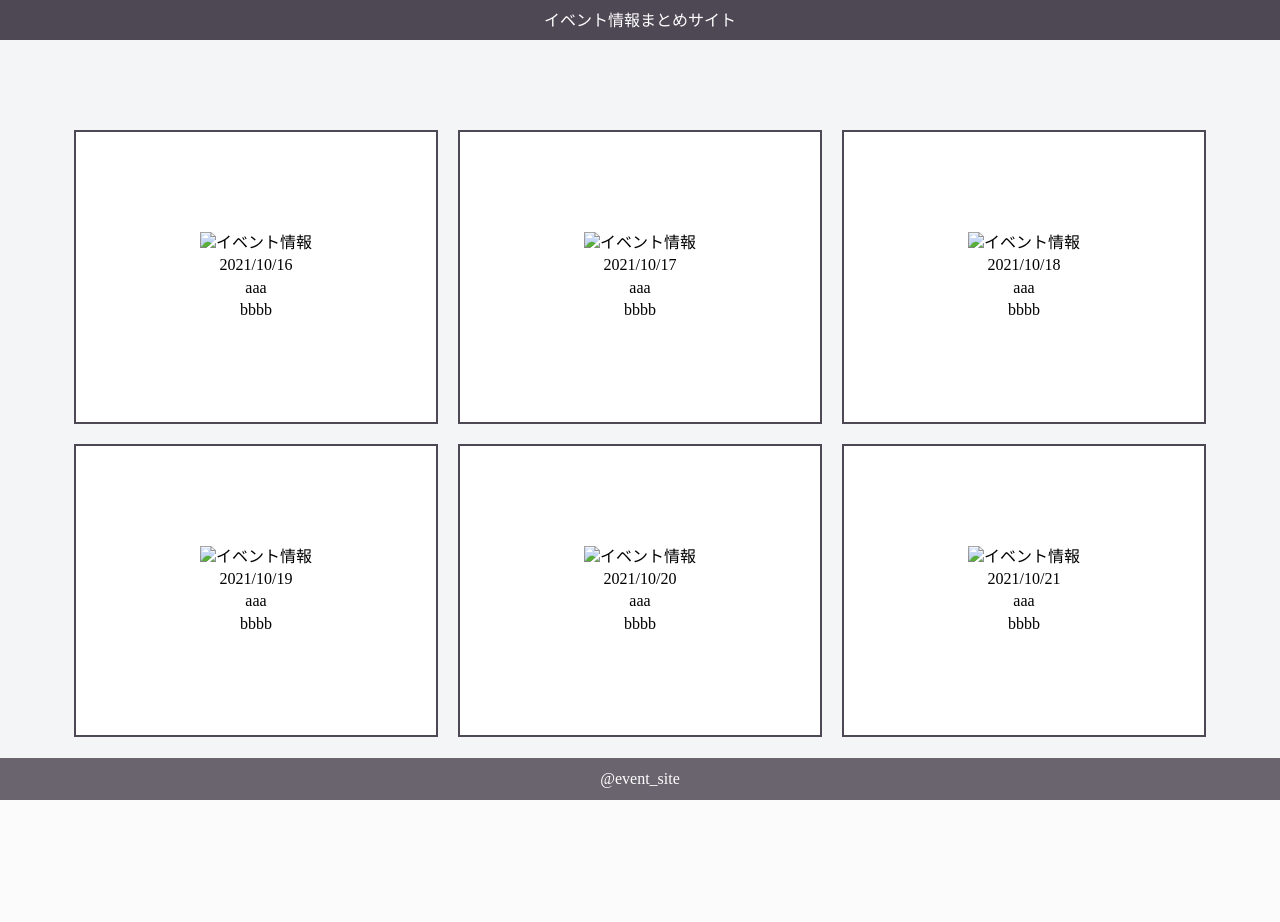
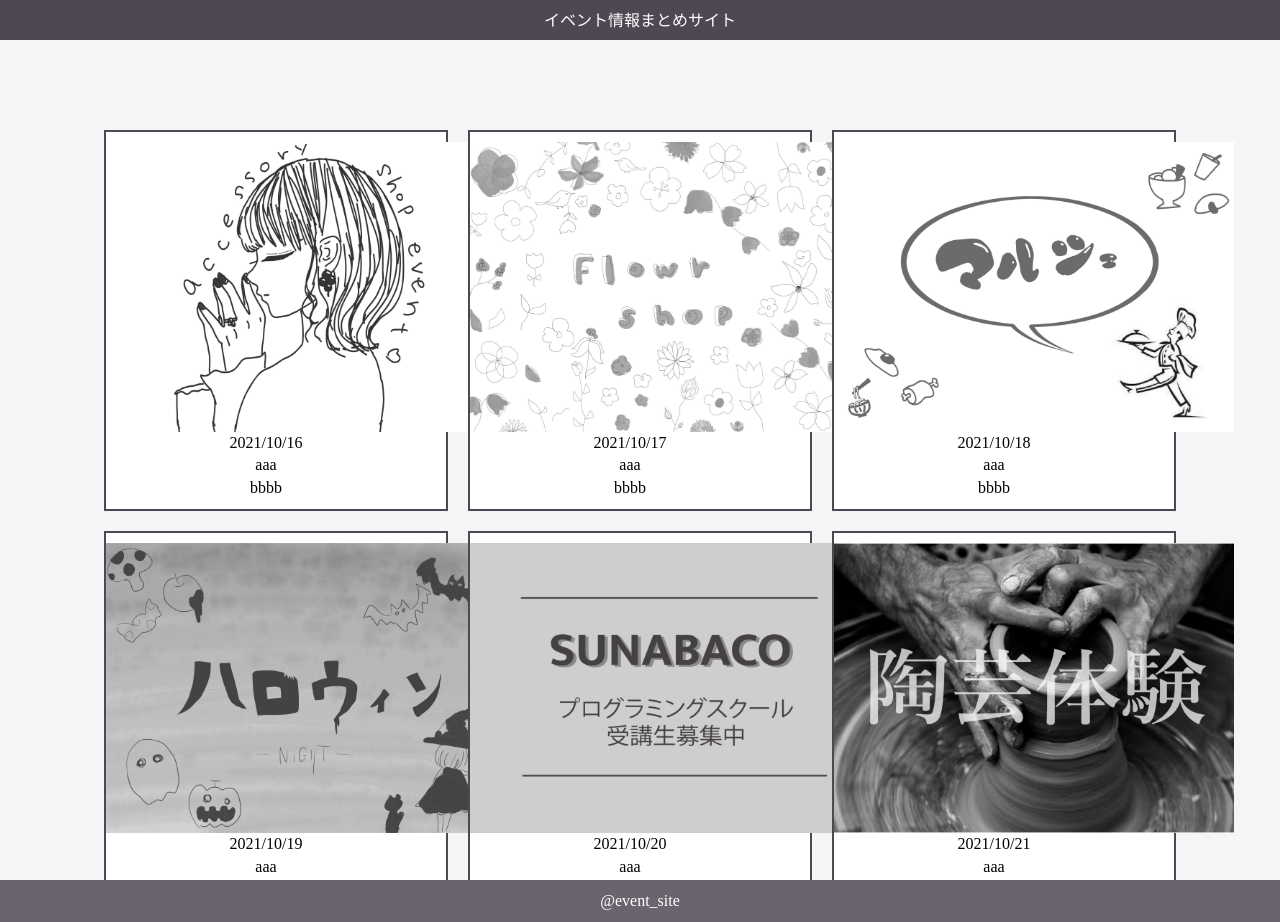
Before and after one commit to KAI-0129/RelatedPopulation, a Python web app: template templates/index.html in a window 1280 px wide. Before the commit the page ends 800 px from the top, so only its background shows below. Run offline with Jinja, Linux system fonts and the light colour scheme; the template is opened without the code that fills it, so the values that code supplies are empty.

Commit message:
お試し

```diff
--- a/static/index.css
+++ b/static/index.css
@@ -40,7 +40,7 @@ body{
     flex-flow: column; */
     min-height: 90vh;
     background-color: #F4F5F7;
-    /* position: relative; */
+    position: relative;
 }
 .blank{
     margin: 80px;
@@ -55,8 +55,17 @@ body{
     width: 25%;
     height: 100%;
     margin: 10px 10px;
-    padding: 100px 20px 100px 20px;/*ボックス内の余白*/
+    padding: 10px 20px 10px 0px;/*ボックス内の余白*/
     border: solid 2px #4E4854;/*線の種類 太さ 色*/
+    position: relative;
+}
+.calender .Link{
+    display: block;
+    position: absolute;
+    top: 0;
+    left: 0;
+    width: 100%;
+    height: 100%;
 }
 .calender_main{
     display: flex;
@@ -91,3 +100,34 @@ body{
     position: absolute;
     bottom: 0;
 }
+
+img{
+    height: 290px;
+    width:400px;
+}
+
+.btn-real {
+    display: inline-block;
+    text-decoration: none;
+    color: rgba(152, 152, 152, 0.43);/*アイコン色*/
+    width: 80px;
+    height: 80px;
+    line-height: 80px;
+    font-size: 40px;
+    border-radius: 50%;
+    text-align: center;
+    overflow: hidden;
+    font-weight: bold;
+    background-image: linear-gradient(#e8e8e8 0%, #d6d6d6 100%);
+    text-shadow: 1px 1px 1px rgba(255, 255, 255, 0.66);
+    box-shadow: inset 0 2px 0 rgba(255,255,255,0.5), 0 2px 2px rgba(0, 0, 0, 0.19);
+    border-bottom: solid 2px #b5b5b5;
+  }
+  .btn-real i {
+    line-height: 80px;
+  }
+  .btn-real:active {
+    /*押したとき*/
+    box-shadow: inset 0 1px 0 rgba(255,255,255,0.5), 0 2px 2px rgba(0, 0, 0, 0.19);
+    border-bottom: none;
+  }
--- a/templates/index.html
+++ b/templates/index.html
@@ -4,7 +4,7 @@
     <meta charset="UTF-8">
     <meta http-equiv="X-UA-Compatible" content="IE=edge">
     <meta name="viewport" content="width=device-width, initial-scale=1.0">
-    <link rel="stylesheet" href="../static/index.css">
+    <link rel="stylesheet" href="{{ url_for('static', filename='index.css') }}">
     <title>RelatedPopulation</title>
 </head>
 
@@ -16,42 +16,43 @@
     <div class="blank"></div>
     <div class="calender_main">
         <div class="calender">
-            <img src="" alt="イベント情報">
+            <a class ="Link" href="/detail"></a>
+            <img src="../img/S__94511114.jpg" alt="イベント情報">
             <p class="event_date" >2021/10/16 </p>
             <p class="event_title" >aaa </p>
             <p class="event_detail" >bbbb </p>
         </div>
 
         <div class="calender">
-            <img src="" alt="イベント情報">
+            <img src="../img/S__94511113.jpg" alt="イベント情報">
             <p class="event_date" >2021/10/17 </p>
             <p class="event_title" >aaa </p>
             <p class="event_detail" >bbbb </p>
         </div>
 
         <div class="calender">
-            <img src="" alt="イベント情報">
+            <img src="../img/S__94511115.jpg" alt="イベント情報">
             <p class="event_date" >2021/10/18 </p>
             <p class="event_title" >aaa </p>
             <p class="event_detail" >bbbb </p>
         </div>
 
         <div class="calender">
-            <img src="" alt="イベント情報">
+            <img src="../img/S__94511110.jpg" alt="イベント情報">
             <div class="event_date" >2021/10/19 </div>
             <div class="event_title" >aaa </div>
             <div class="event_detail" >bbbb </div>
         </div>
 
         <div class="calender">
-            <img src="" alt="イベント情報">
+            <img src="../img/S__94511112.jpg" alt="イベント情報">
             <div class="event_date" >2021/10/20 </div>
             <div class="event_title" >aaa </div>
             <div class="event_detail" >bbbb </div>
         </div>
 
         <div class="calender">
-            <img src="" alt="イベント情報">
+            <img src="../img/S__94511116.jpg" alt="イベント情報">
             <div class="event_date" >2021/10/21 </div>
             <div class="event_title" >aaa </div>
             <div class="event_detail" >bbbb </div>
```
Also changed, not shown: templates/detail.html (+6 -2 lines), img/S__94511110.jpg (added), img/S__94511112.jpg (added), img/S__94511113.jpg (added), img/S__94511114.jpg (added), img/S__94511115.jpg (added), img/S__94511116.jpg (added), img/bell.png (added).
